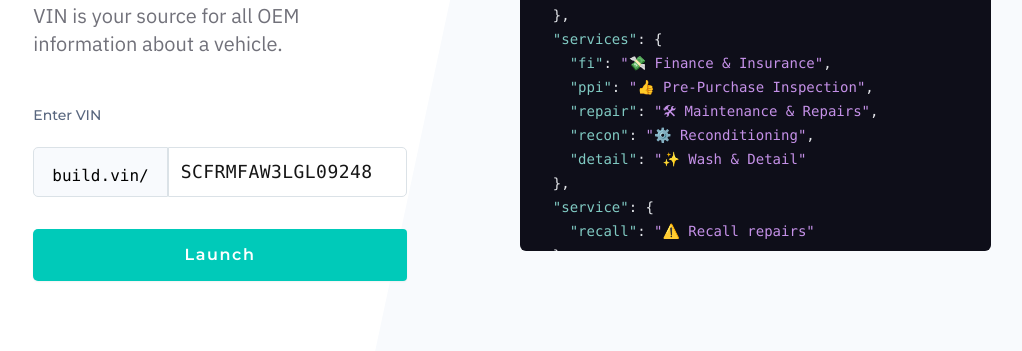
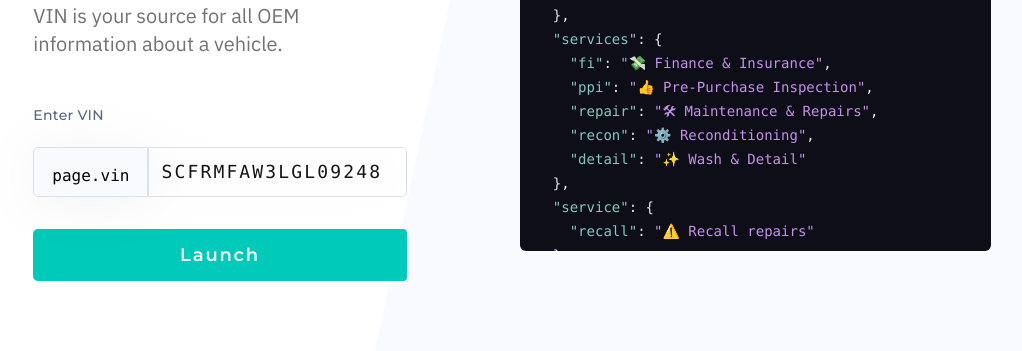
Before and after one commit to drivly/page.vin, a Jekyll site: the page built from README.md, in a window 1280 px wide. Shown: the part 597-948 px from the top of the page, without its empty margins (128-1150 px from the left). Built offline with Jekyll 4.4.1, drawn with Linux system fonts in a browser that asks for light colours; nearby versions of some CDN libraries; our own code applies the rules of GitHub Pages for plain Markdown files; comment, search, counter and statistics services are not loaded.

Commit message:
added project_title

```diff
--- a/_layouts/default.html
+++ b/_layouts/default.html
@@ -177,10 +177,10 @@
           about a vehicle." }}
         </p>
         <div class="mt-11">
-          <div class="text-left">
+          <div class="text-left drop-shadow-[0_6px_25px_rgba(0,0,0,0.05)]">
             <label
               for="api.vin"
-              class="text-[#58667E] pb-[21px] font-medium text-sm font-Montserrat whitespace-nowrap"
+              class="text-[#58667E] pb-[21px] font-medium text-sm tracking-[0.02em] font-Montserrat whitespace-nowrap"
               >Enter VIN</label
             >
             <div class="mt-[21px] flex items-center font-Consolas">
@@ -188,7 +188,7 @@
                 id="project-title"
                 class="bg-[#F8FAFD] py-4 px-[18px] border border-[#DBE2E7] font-medium h-[50px] rounded-l-[5px] text-black"
               >
-                build.vin/
+                {{ site.github.project_title | default: "oops.vin"}}
               </span>
               <input
                 type="text"
@@ -196,17 +196,17 @@
                 id="vin"
                 value="SCFRMFAW3LGL09248"
                 placeholder="1FMEE5DP3MLA96217"
-                class="w-full h-[50px] outline-none border-[#DBE2E7] focus:ring-0 bg-transparent placeholder:text-gray-500 text-[#151515] text-base sm:text-lg tracking-wide rounded-r-[5px]"
+                class="w-full h-[50px] outline-none border-[#DBE2E7] focus:ring-0 bg-transparent placeholder:text-gray-500 text-[#151515] text-base sm:text-lg rounded-r-[5px] tracking-[0.12em]"
               />
             </div>
           </div>
           <button
             type="submit"
             id="toolButton"
-            class="group flex w-full justify-center items-center rounded-[5px] sm:rounded-r-[4px] bg-DRIVLY_GREEN px-3 py-3 text-lg shadow-sm focus:outline-none hover:bg-opacity-95 focus:ring-0 mt-8 h-[52px]"
+            class="group flex w-full justify-center items-center rounded-[5px] sm:rounded-r-[4px] bg-DRIVLY_GREEN px-3 py-3 text-lg focus:outline-none hover:bg-opacity-95 focus:ring-0 mt-8 h-[52px]"
           >
             <span
-              class="group-hover:brightness-150 tracking-widest text-white text-base font-semibold capitalize font-Montserrat"
+              class="group-hover:brightness-150 tracking-widest text-white text-lg leading-[22px] font-semibold capitalize font-Montserrat"
             >
               {{ site.callToAction | default: "Launch" }}
             </span>
```
